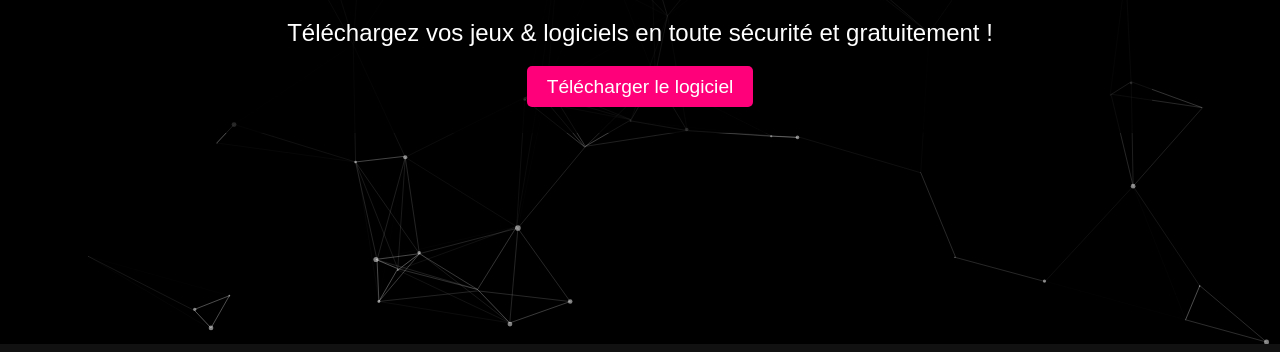
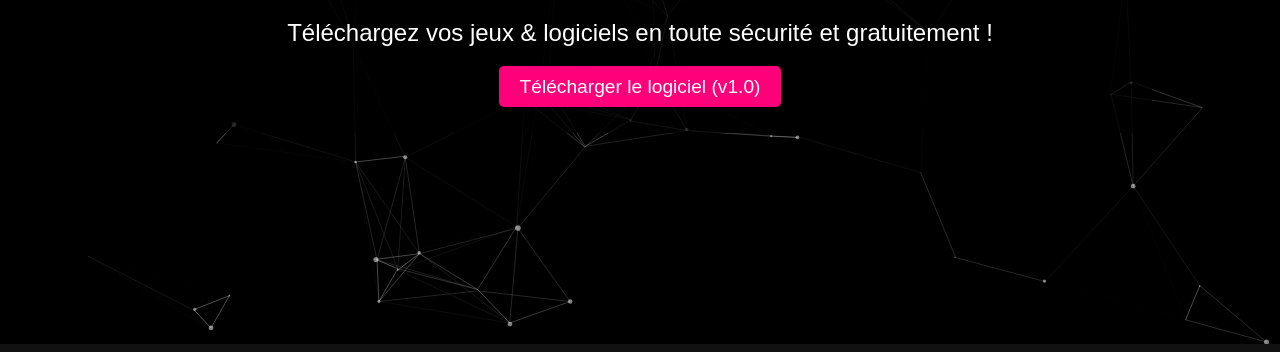
Before and after one commit to ArizakiDev/Nexara, a plain HTML site: page index.html in a window 1280 px wide. Shown: the part 456-808 px from the top of the page. Drawn offline with nearby package versions, Linux system fonts and the light colour scheme.

Commit message:
Update index.html

```diff
--- a/index.html
+++ b/index.html
@@ -1 +1 @@
-<!doctypehtml><html lang=fr><meta charset=UTF-8><meta content="width=device-width,initial-scale=1"name=viewport><title>Nexara - Votre site de confiance du logiciel & jeux vidéo</title><meta content=#111 name=theme-color><meta content="Nexara, Crack, logiciel, téléchargement, français"name=keywords><meta content=Arizaki.xyz name=author><meta content="Nexara - Téléchargement de logiciel"property=og:title><meta content="Téléchargez vos jeux & logiciels en toute sécurité."property=og:description><meta content=./images/app/nexara.png property=og:image><meta content=website property=og:type><link href=style.css rel=stylesheet><div id=particles-js></div><header><div class=container><h1>Nexara</h1></div></header><section class=hero id=download><div class=container><img alt="Nexara Logo"class=rounded-image src=https://imgur.com/CQNdD9w.gif><div class=hero-content><h2>Bienvenue sur Nexara</h2><p>Téléchargez vos jeux & logiciels en toute sécurité et gratuitement !</p><a class=cta-button href="">Télécharger le logiciel</a></div></div></section><script src=https://cdn.jsdelivr.net/particles.js/2.0.0/particles.min.js></script><script>particlesJS.load("particles-js","particles.json",function(){})</script>
+<!doctypehtml><html lang=fr><meta charset=UTF-8><meta content="width=device-width,initial-scale=1"name=viewport><title>Nexara - Votre site de confiance du logiciel & jeux vidéo</title><meta content=#111 name=theme-color><meta content="Nexara, Crack, logiciel, téléchargement, français"name=keywords><meta content=Arizaki.xyz name=author><meta content="Nexara - Téléchargement de logiciel"property=og:title><meta content="Téléchargez vos jeux & logiciels en toute sécurité."property=og:description><meta content=./images/app/nexara.png property=og:image><meta content=website property=og:type><link href=style.css rel=stylesheet><div id=particles-js></div><header><div class=container><h1>Nexara</h1></div></header><section class=hero id=download><div class=container><img alt="Nexara Logo"class=rounded-image src=https://imgur.com/CQNdD9w.gif><div class=hero-content><h2>Bienvenue sur Nexara</h2><p>Téléchargez vos jeux & logiciels en toute sécurité et gratuitement !</p><a class=cta-button href="https://drive.google.com/drive/folders/1kj2ATruOfnPBBN52KayDdvlaQ_oHGCdj?usp=sharing">Télécharger le logiciel (v1.0)</a></div></div></section><script src=https://cdn.jsdelivr.net/particles.js/2.0.0/particles.min.js></script><script>particlesJS.load("particles-js","particles.json",function(){})</script>
```
